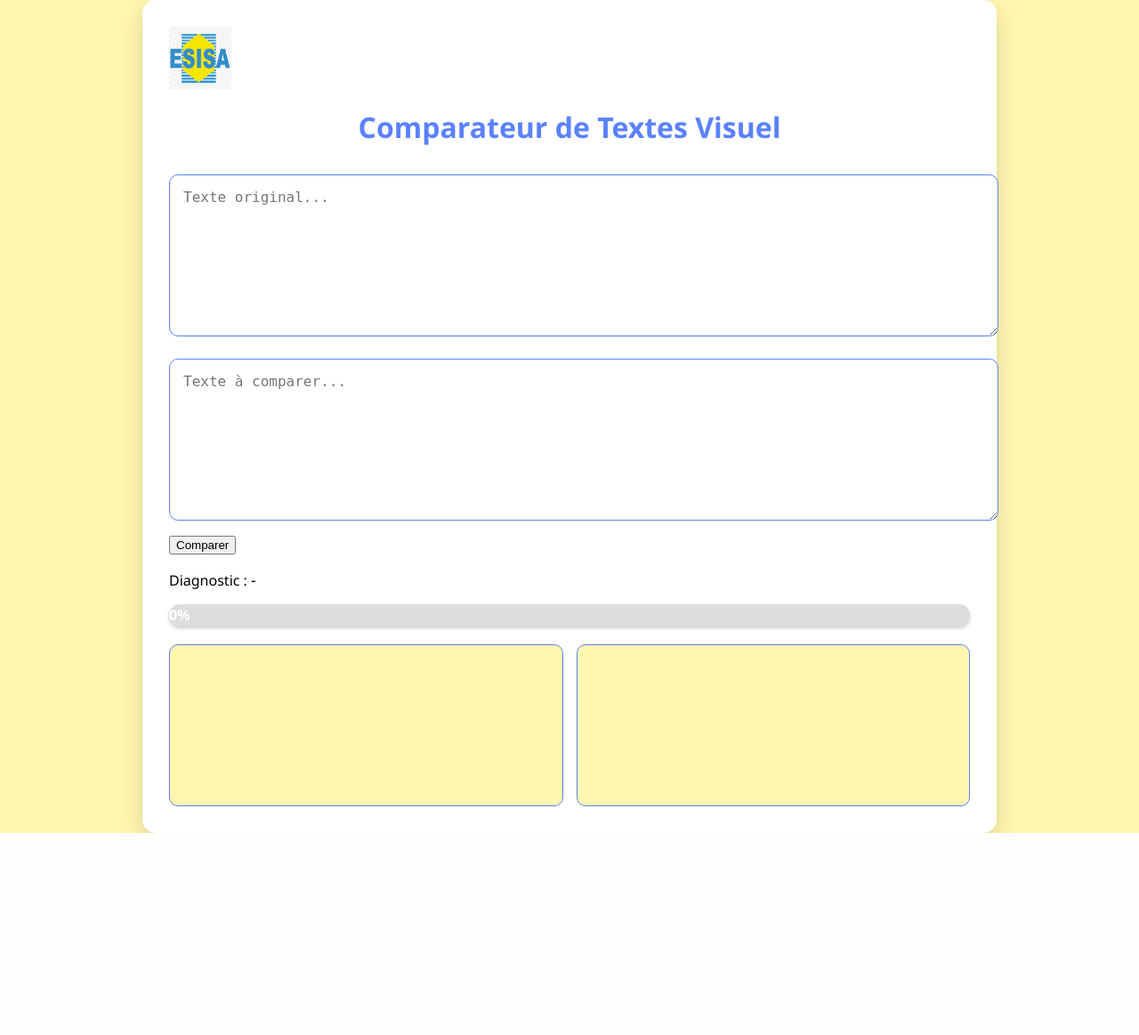
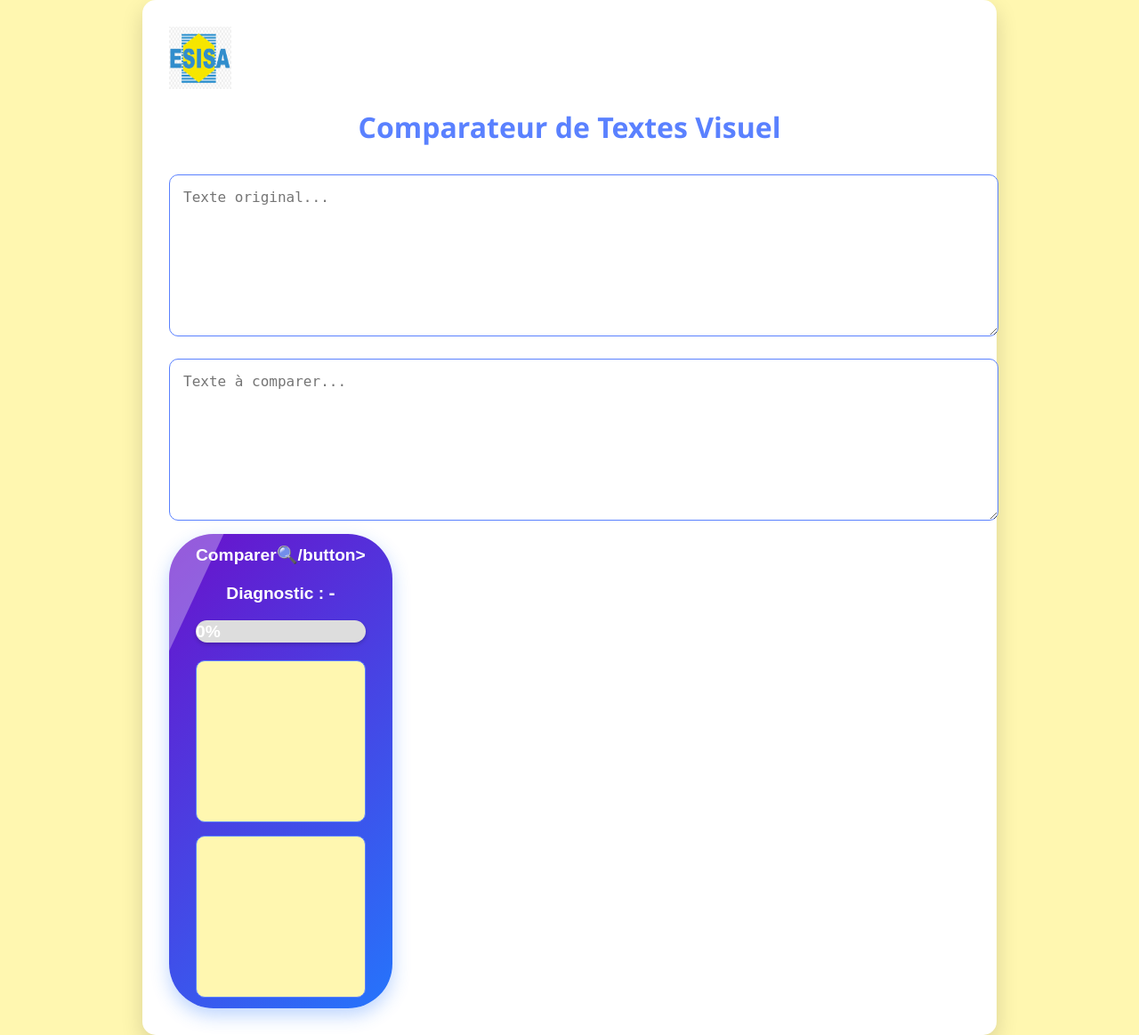
Before and after one commit to ayabenyahia/exam1oth, a Flask app: page / in a window 1280 px wide. Shown: the whole page at 89% size. Before the commit the page ends 936 px from the top, so only its background shows below. Run offline with Flask 3, Linux system fonts and the light colour scheme.

Commit message:
Update index.html

```diff
--- a/templates/index.html
+++ b/templates/index.html
@@ -19,7 +19,7 @@
     <textarea id="texte1" placeholder="Texte original..."></textarea>
     <textarea id="texte2" placeholder="Texte à comparer..."></textarea>
 
-    <button id="comparerBtn">Comparer</button>
+    <button id="comparerBtn" class="btn-comparer">Comparer🔍/button>
 
     <p>Diagnostic : <span id="diagnostic">-</span></p>
 
```
